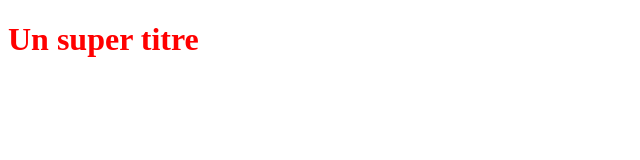
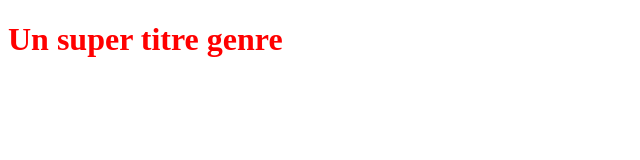
Before and after one commit to MomentDynamique/-deuxieme-proje-, a plain HTML site: page index.html in a window 1280 px wide. Shown: the whole page, without its empty margins (0-640 px from the left). Drawn offline with Linux system fonts and the light colour scheme.

Commit message:
pour voir

```diff
--- a/index.html
+++ b/index.html
@@ -5,6 +5,6 @@
    <link rel="stylesheet" type="text/css" href="styles.css">
 </head>
 <body>
-   <h1>Un super titre</h1>
+   <h1>Un super titre genre</h1>
 </body>
 </html>
```
